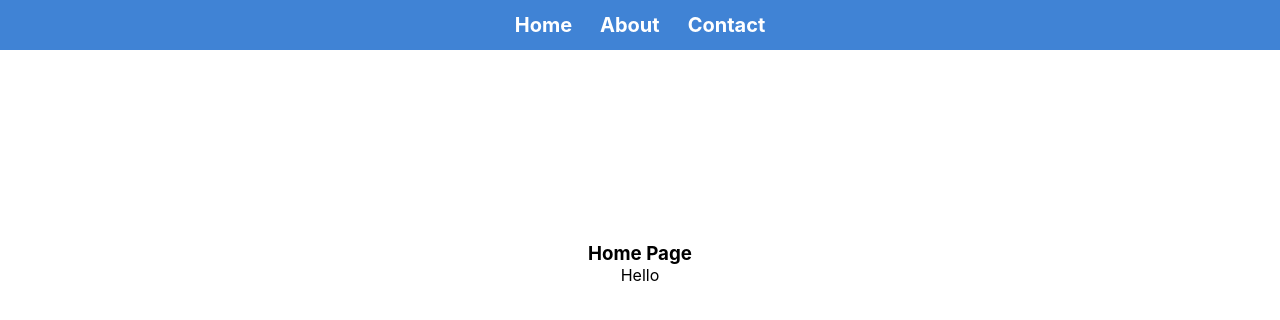
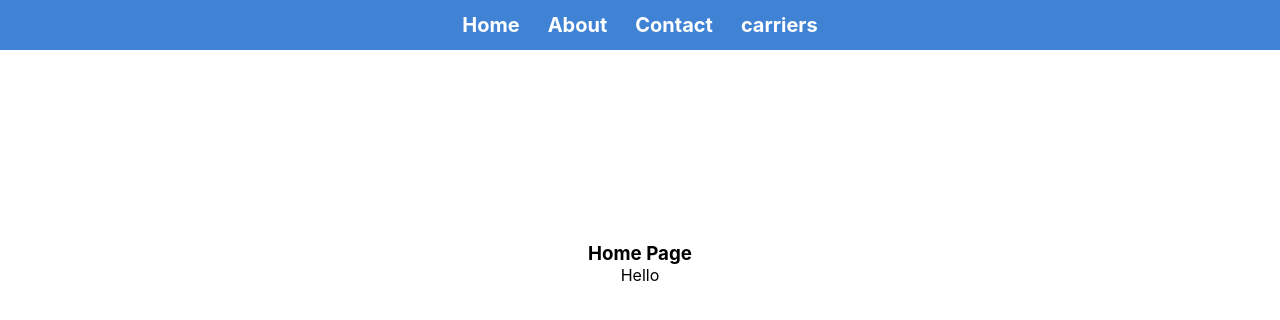
Before and after one commit to Venkataramanareactdev/React-sample, a React (Create React App) app: page / in a window 1280 px wide. Shown: the top 320 px of the page. Built offline with nearby package versions, Linux system fonts and the light colour scheme.

Commit message:
adding carrier page

```diff
--- a/src/App.js
+++ b/src/App.js
@@ -14,6 +14,7 @@ function App() {
     <Route path='/' element={<Home/>}></Route>
     <Route path='/about' element={<About/>}></Route>
     <Route path='/contact' element={<Contact/>}></Route>
+    <Route path='/carriers' element ></Route>
     <Route path='/' element ></Route>
     </Routes>
    </div>
--- a/src/component/Navbar.jsx
+++ b/src/component/Navbar.jsx
@@ -8,7 +8,7 @@ const Navbar = () => {
       <Link to="/">Home</Link>
       <Link to="/about">About</Link>
       <Link to="/contact">Contact</Link>
-
+      <Link to="/carriers">carriers</Link>
       </div>
 
     </nav>
--- /dev/null
+++ b/src/pagess/Carriers.css
@@ -0,0 +1,9 @@
+*{
+    margin : 0%;
+    padding : 0%;
+}
+.carriers{
+    text-align : center;
+    justify-content: center;
+    margin-top : 15%;
+}
```
Also changed, not shown: src/pagess/Carriers.jsx (added, +11 -0 lines).
